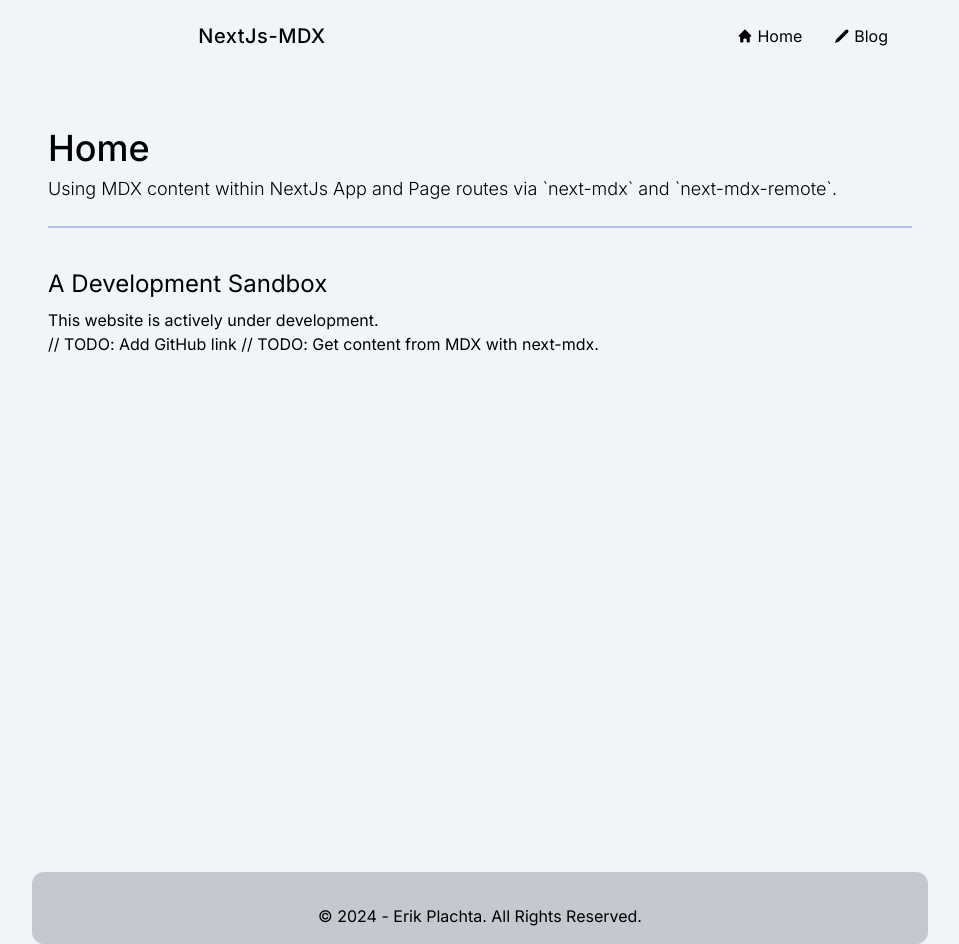
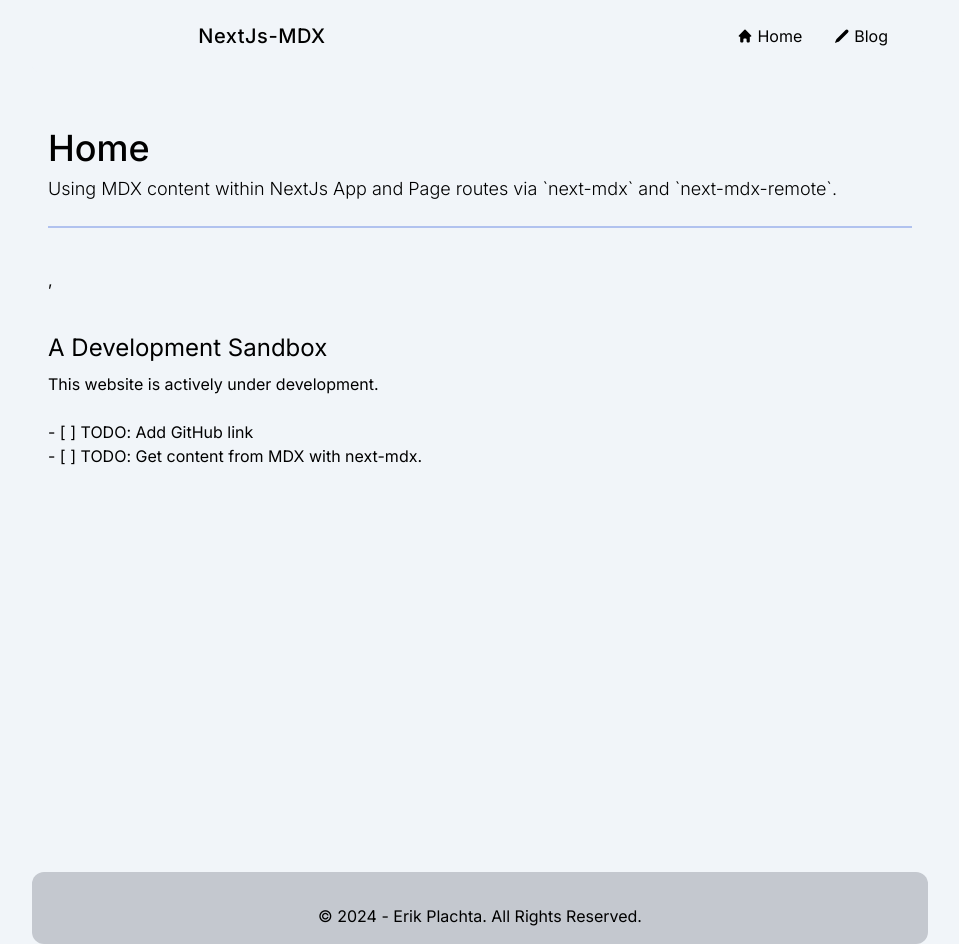
Before and after one commit to ErikPlachta/nextjs-mdx, a Next.js app: page / in a window 1280 px wide. Shown: the whole page, without its empty margins (160-1119 px from the left). Built offline with nearby package versions, Linux system fonts and the light colour scheme; what tailwind-highlightjs would draw is missing.

Commit message:
verified build.

```diff
--- a/src/app/page.tsx
+++ b/src/app/page.tsx
@@ -11,14 +11,16 @@ export default function Home() {
             "Using MDX content within NextJs App and Page routes via `next-mdx` and `next-mdx-remote`.",
         }}
       />
+      ,
       <section>
         <article>
           <h2 className="text-2xl pb-2">A Development Sandbox</h2>
           <p>This website is actively under development.</p>
-          // TODO: Add GitHub link // TODO: Get content from MDX with next-mdx.
+          <br />
+          - [ ] TODO: Add GitHub link
+          <br />- [ ] TODO: Get content from MDX with next-mdx.
         </article>
       </section>
-
       {/* <section>
         <h2 className="text-2xl">Projects</h2>
         <p>TODO: Add feed + details once page/framework is finalized.</p>
```
